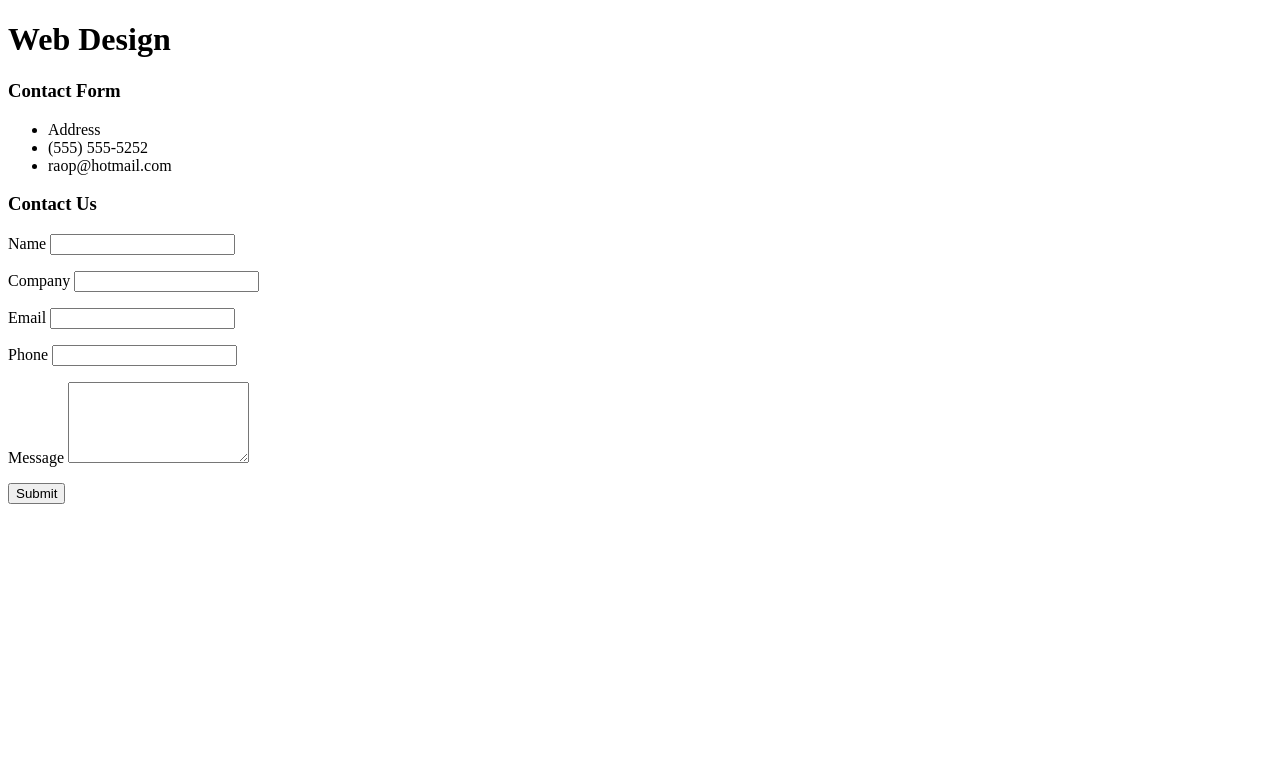
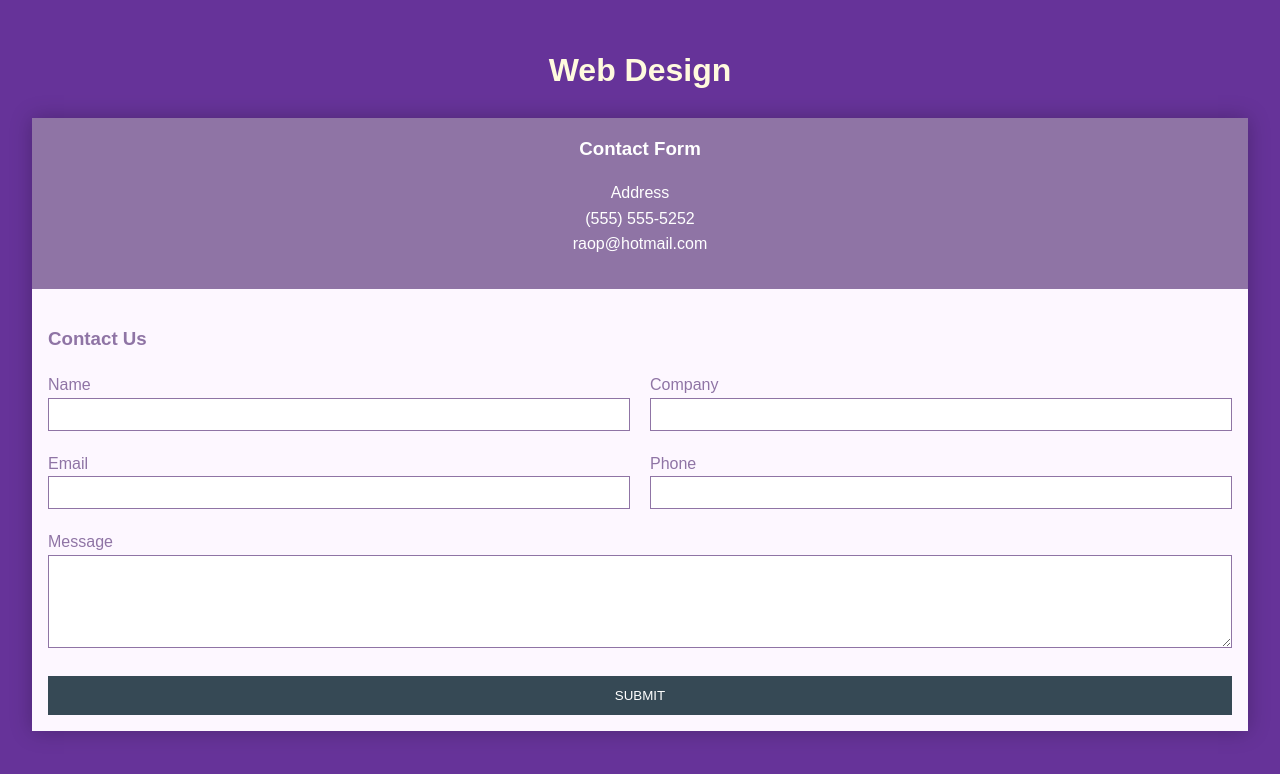
Before and after one commit to raop155/form-css-grid, a plain HTML site: page index.html in a window 1280 px wide. Drawn offline with Linux system fonts and the light colour scheme.

Commit message:
Add contact form styles

```diff
--- a/index.html
+++ b/index.html
@@ -15,7 +15,7 @@
       Web Design
     </h1>
     <div class="wrapper">
-      <div class="comparny info">
+      <div class="company-info">
         <h3>Contact Form</h3>
         <ul>
           <li>Address</li>
@@ -42,11 +42,11 @@
             <label for="phone">Phone</label>
             <input type="text" name="phone">
           </p>
-          <p>
+          <p class="full">
             <label for="message">Message</label>
             <textarea name="message" rows="5"></textarea>
           </p>
-          <p>
+          <p class="full">
             <button>Submit</button>
           </p>
 
--- a/style.css
+++ b/style.css
@@ -0,0 +1,100 @@
+* {
+  box-sizing: border-box;
+}
+
+body {
+  background: #663399;
+  color: white;
+  line-height: 1.6;
+  font-family: sans-serif;
+  padding: 1rem;
+}
+
+.container {
+  max-width: 1216px;
+  margin: 0 auto;
+}
+
+ul {
+  list-style: none;
+  padding: 0;
+}
+
+.brand {
+  color: #fffade;
+  text-align: center;
+}
+
+.wrapper {
+  box-shadow: 0 0 20px 0 rgba(0, 0, 0, 0.25);
+}
+
+.wrapper > * {
+  padding: 1rem;
+}
+
+.company-info {
+  background: #8f74a5;
+}
+
+.company-info h3,
+.company-info ul {
+  text-align: center;
+  margin: 0 0 1rem 0;
+}
+
+.contact {
+  color: #8f74a5;
+  background: #fdf7ff;
+}
+
+/* Form */
+
+.contact form {
+  display: grid;
+  grid-template-columns: 1fr 1fr;
+  gap: 20px;
+}
+
+.contact form label {
+  display: block;
+}
+
+.contact form p {
+  margin: 0;
+}
+
+.contact form .full {
+  grid-column: span 2;
+}
+
+.contact form input,
+.contact form textarea,
+.contact form button {
+  border: 1px solid #8f74a5;
+}
+
+.contact form input,
+.contact form textarea {
+  width: 100%;
+  padding: 0.5rem 1rem;
+}
+
+.contact form button {
+  width: 100%;
+  padding: 0.75rem 1rem;
+}
+
+.contact form button {
+  color: #fff;
+  background: #364955;
+  border: none;
+  text-transform: uppercase;
+}
+
+.contact form button:hover,
+.contact form button:focus {
+  background: #8f74a5;
+  outline: none;
+  transition: background 250ms ease-out;
+}
```
